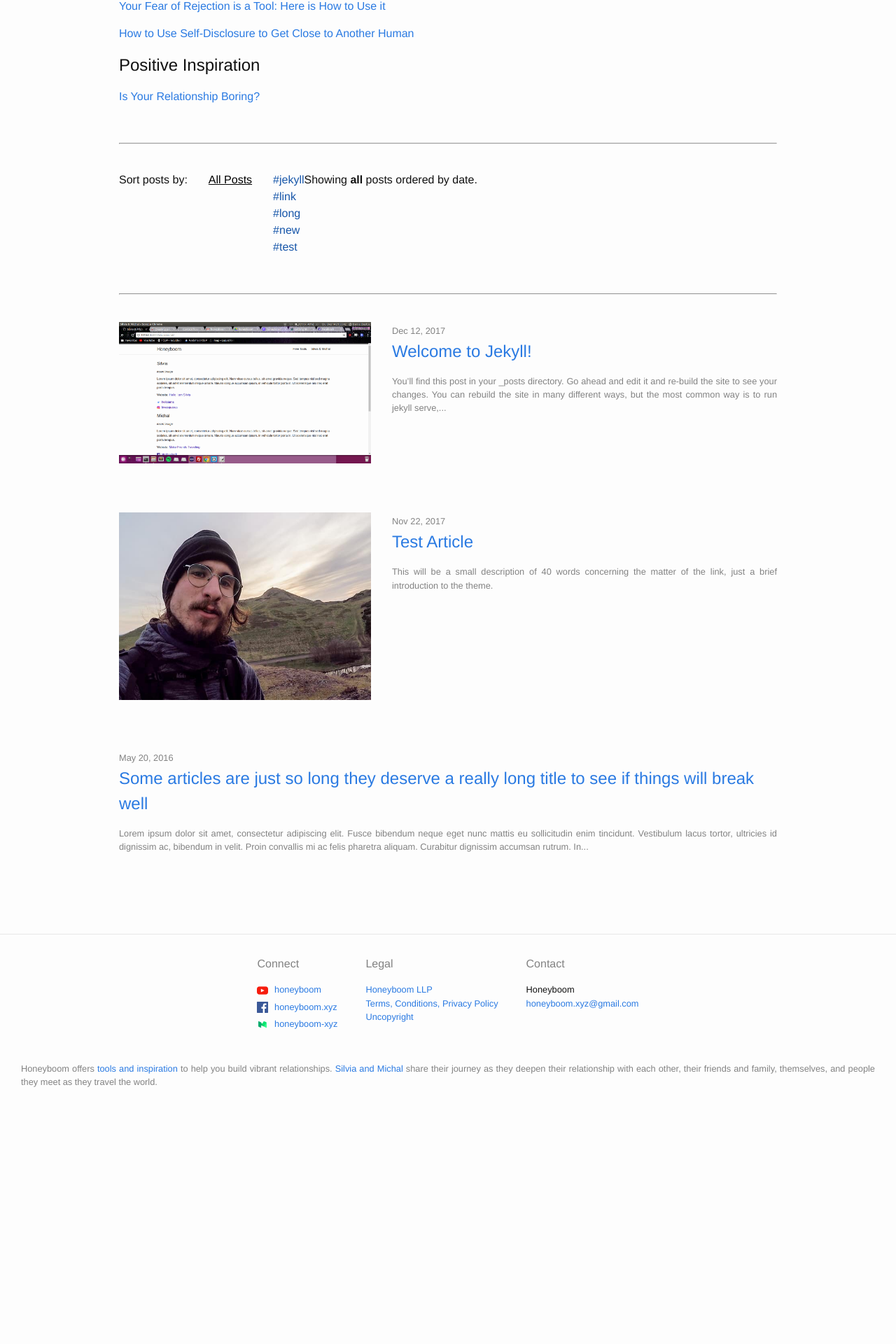
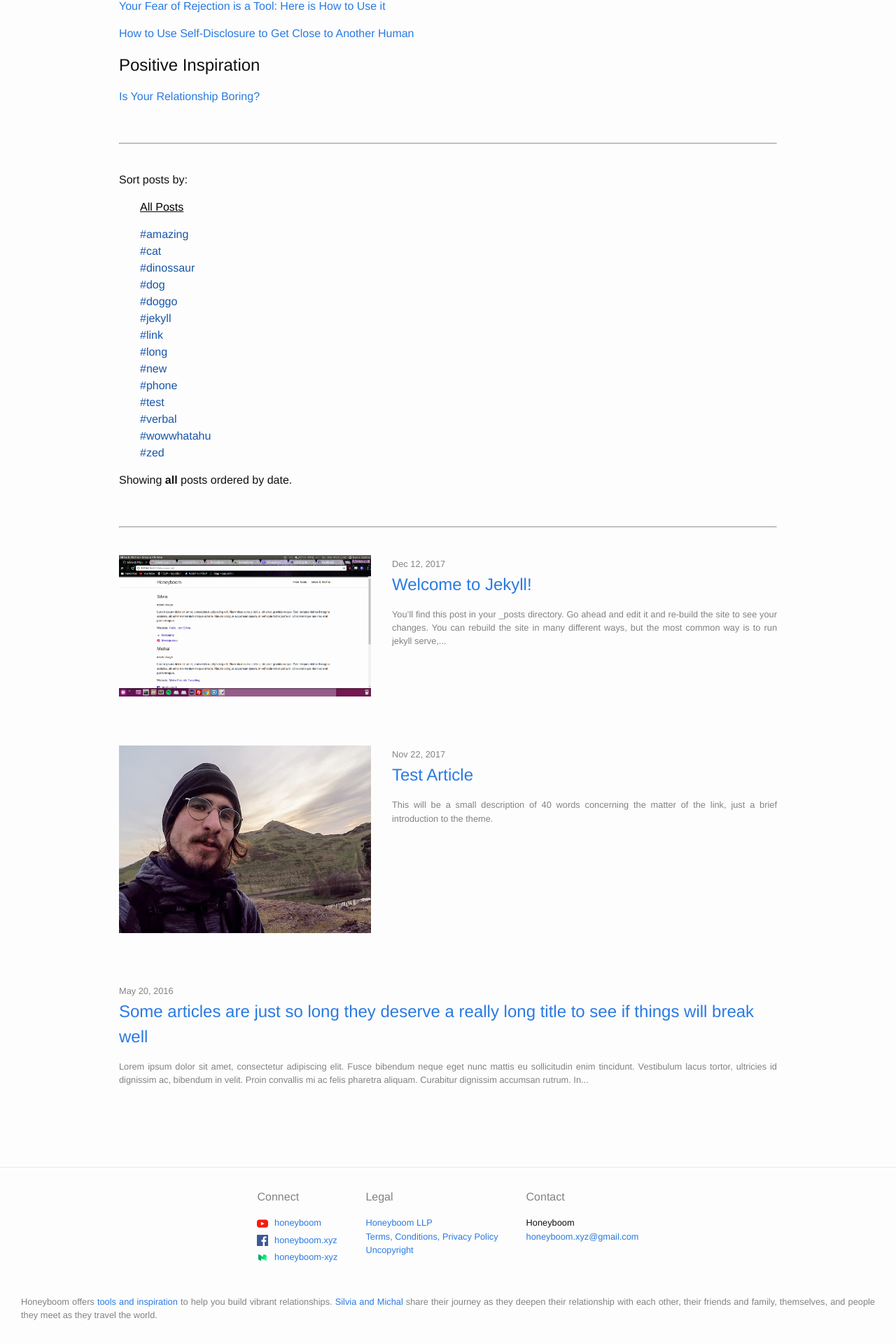
Before and after one commit to Honeyboom/honeyboom.github.io, a Jekyll site: the page built from free-tools.md, in a window 1280 px wide. Shown: the part 815-2735 px from the top of the page at 70% size. Built offline with Jekyll 4.4.1, drawn with Linux system fonts in a browser that asks for light colours; before the commit the page ends 2415 px from its top, so only the background shows below that.

Commit message:
Sorting table updated, missing input box

```diff
--- a/_includes/sorting-table.html
+++ b/_includes/sorting-table.html
@@ -6,6 +6,7 @@
     </li>
   </ul>
 
+	<div class="tags-container">
   	<ul class="blog-tags-list">
   	  {% assign sorted_tags = site.tags | sort %}
   	  {% for tag in sorted_tags %}
@@ -16,5 +17,6 @@
   	    </li>
   	  {% endfor %}
  	 	</ul>
+	</div>
   <p id="selected-tags-text">Showing <b>all</b> posts ordered by date.</p>
 </div>
--- a/_posts/2017-12-12-welcome-to-jekyll.markdown
+++ b/_posts/2017-12-12-welcome-to-jekyll.markdown
@@ -5,7 +5,7 @@ date:   2017-12-12 18:38:08 +0000
 categories: jekyll test
 image: /assets/posts/2017-12-12-welcome-to-jekyll/pic.png
 author: Honeyboom
-tags: jekyll test new
+tags: jekyll test new cat dog doggo zed wowwhatahugetag
 ---
 You’ll find this post in your `_posts` directory. Go ahead and edit it and re-build the site to see your changes. You can rebuild the site in many different ways, but the most common way is to run `jekyll serve`, which launches a web server and auto-regenerates your site when a file is updated.
 
--- a/_sass/minima/_layout.scss
+++ b/_sass/minima/_layout.scss
@@ -344,8 +344,23 @@
 
 .sorting-table {
   display: flex;
-  flex-flow: row nowrap;
+  flex-flow: column nowrap;
   ul {
     list-style-type: none;
   }
 }
+
+.blog-tags-list {
+	-moz-column-count: 8;
+  -moz-column-gap: 15px;
+	-moz-column-fill: auto;
+  -webkit-column-count: 8;
+  -webkit-column-gap: 15px;
+	-webkit-column-fill: auto;
+  column-count: 8;
+  column-gap: 15px;
+	column-fill: auto;
+	li {
+		overflow: hidden;
+	}
+}
```
Also changed, not shown: _posts/2017-11-22-Test Article.md (+1 -1 lines). Lines whose indentation alone changed are shown as unchanged.
